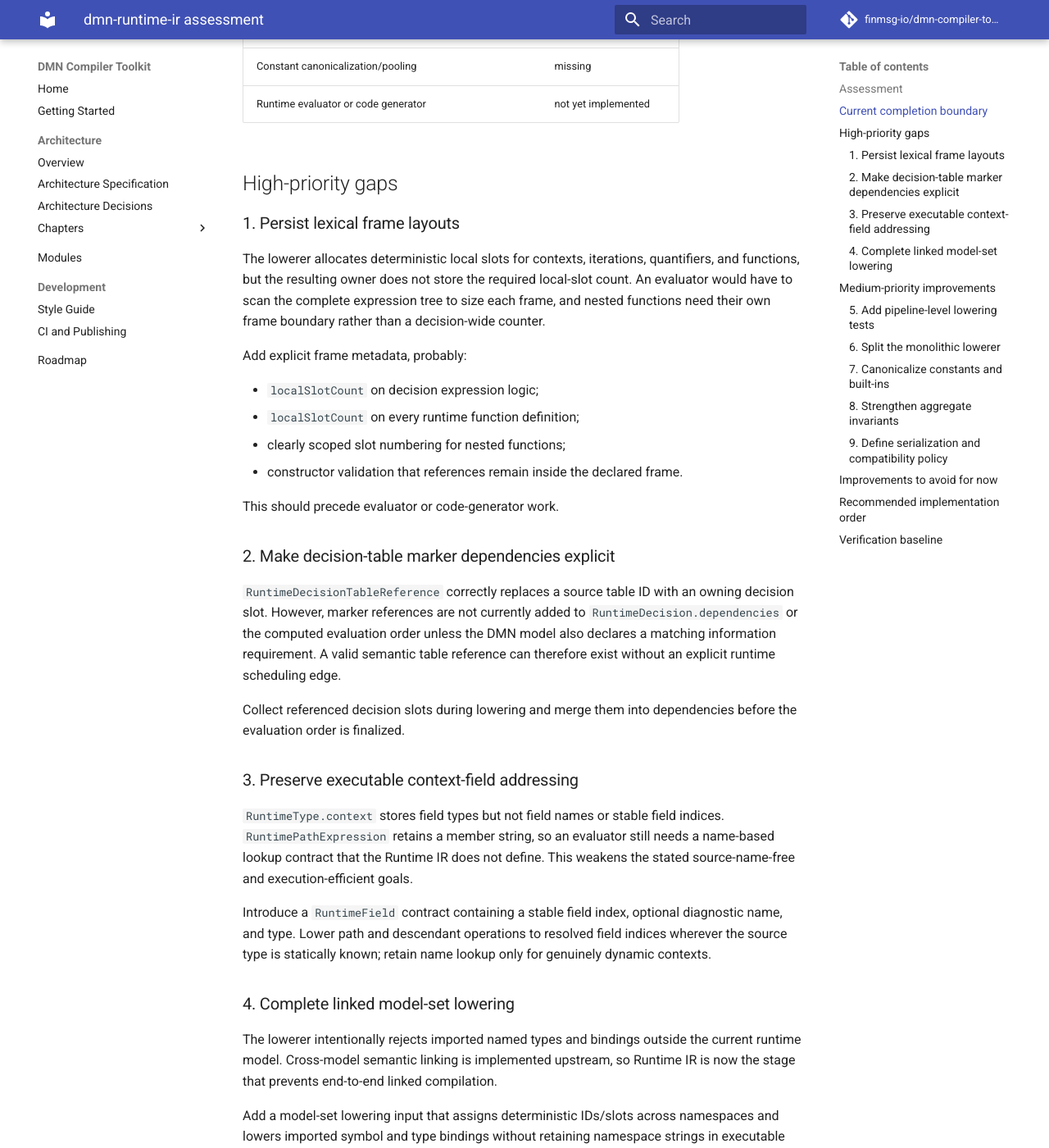
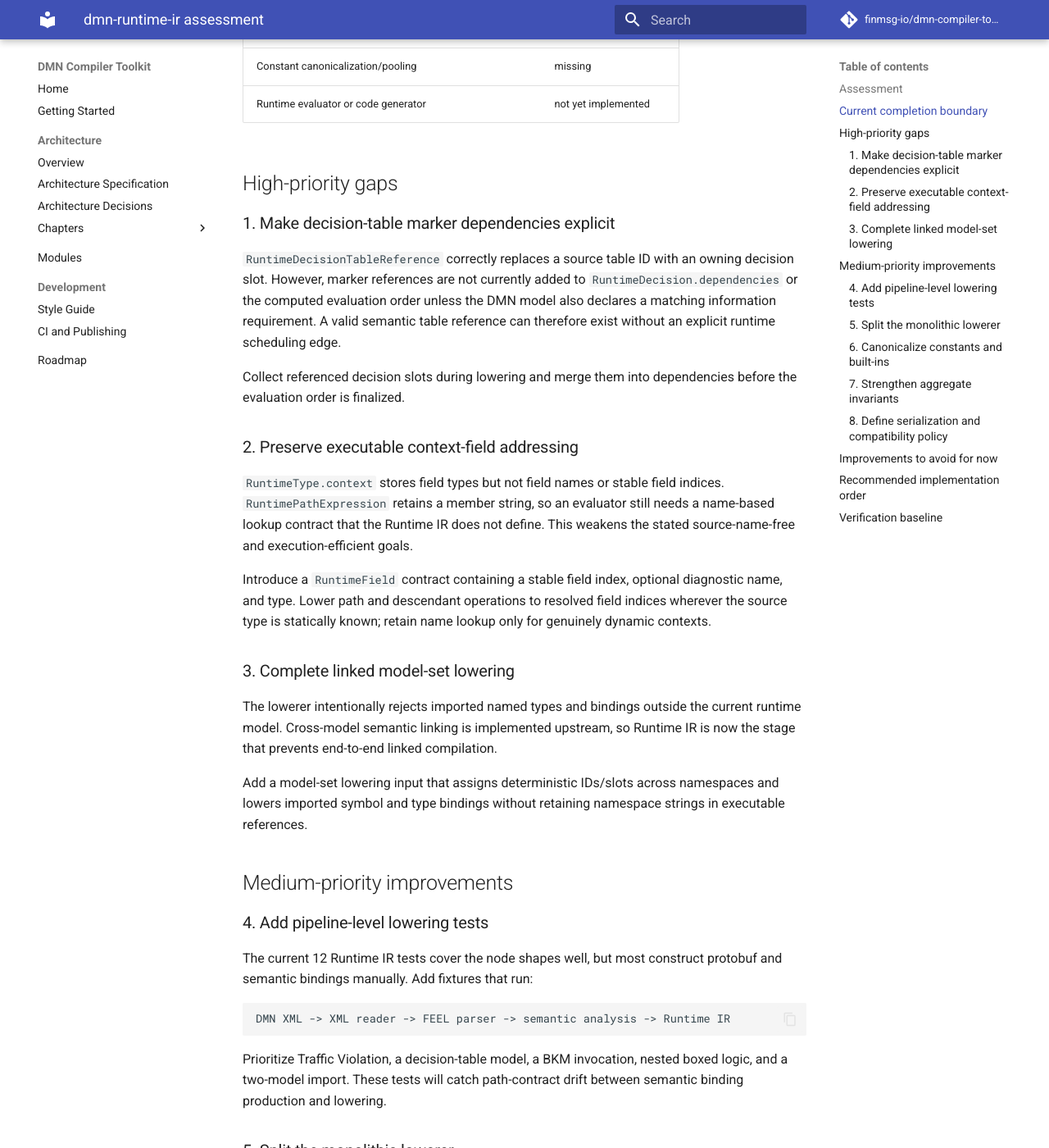
Before and after one commit to finmsg-io/dmn-compiler-toolkit, an MkDocs documentation site: the page built from docs/todos/dmn-runtime-ir/assessment-dmn-runtime-ir.md, in a window 1280 px wide and 1400 px high, scrolled down 1050 px. Shown: the whole window at 82% size. Built offline with MkDocs 1.6.1 and Material for MkDocs 9.7.7, drawn with Linux system fonts in a browser that asks for light colours; comment, search, counter and statistics services are not loaded; some of the changed text lies outside the part shown.

Commit message:
Implemented persisted decision and nested-function lexical frame layouts.

```diff
--- a/docs/todos/dmn-runtime-ir/assessment-dmn-runtime-ir.md
+++ b/docs/todos/dmn-runtime-ir/assessment-dmn-runtime-ir.md
@@ -26,30 +26,14 @@ only by rescanning expression trees.
 | Decision-table structure and tests | implemented |
 | Executable BKM function bodies | complete |
 | Linked multi-model Runtime IR | missing |
-| Persisted evaluator frame sizes/layouts | missing |
+| Persisted evaluator frame sizes/layouts | complete |
 | Optimized member/field addressing | missing |
 | Constant canonicalization/pooling | missing |
 | Runtime evaluator or code generator | not yet implemented |
 
 ## High-priority gaps
 
-### 1. Persist lexical frame layouts
-
-The lowerer allocates deterministic local slots for contexts, iterations, quantifiers, and
-functions, but the resulting owner does not store the required local-slot count. An evaluator
-would have to scan the complete expression tree to size each frame, and nested functions need
-their own frame boundary rather than a decision-wide counter.
-
-Add explicit frame metadata, probably:
-
-- `localSlotCount` on decision expression logic;
-- `localSlotCount` on every runtime function definition;
-- clearly scoped slot numbering for nested functions;
-- constructor validation that references remain inside the declared frame.
-
-This should precede evaluator or code-generator work.
-
-### 2. Make decision-table marker dependencies explicit
+### 1. Make decision-table marker dependencies explicit
 
 `RuntimeDecisionTableReference` correctly replaces a source table ID with an owning decision
 slot. However, marker references are not currently added to `RuntimeDecision.dependencies` or
@@ -95,14 +79,14 @@ Prioritize Traffic Violation, a decision-table model, a BKM invocation, nested b
 two-model import. These tests will catch path-contract drift between semantic binding production
 and lowering.
 
-### 6. Split the monolithic lowerer
+### 5. Split the monolithic lowerer
 
 `RuntimeIrLowerer` now owns model indexing, type lowering, expression lowering, boxed lowering,
 decision-table lowering, lexical-frame allocation, and validation. Extract focused internal
 components after frame/model-set design is settled. Suggested boundaries are expression,
 decision-table, type, and model-index lowering.
 
-### 7. Canonicalize constants and built-ins
+### 6. Canonicalize constants and built-ins
 
 Runtime constants retain source strings, and built-in calls retain function names. This is a good
 lossless baseline, but an evaluator would repeatedly parse numbers/temporals and dispatch built-ins
@@ -127,7 +111,7 @@ yet validate:
 Add constructor/factory validation and focused negative tests before exposing Runtime IR as a
 public compiler API.
 
-### 9. Define serialization and compatibility policy
+### 8. Define serialization and compatibility policy
 
 The architecture discusses Runtime IR serialization, but the current contracts are Java records
 with no versioning boundary. Decide whether Runtime IR is process-local only, Java-serializable,
@@ -146,17 +130,16 @@ Do not yet:
 
 ## Recommended implementation order
 
-1. Persist decision/function lexical frame sizes and correct nested-function slot scopes.
-2. Add implicit Runtime IR dependency edges from expression references.
-3. Introduce indexed context-field layouts and resolved member access.
-4. Add XML-to-Runtime-IR integration fixtures.
-5. Complete linked model-set lowering.
-6. Strengthen aggregate invariants.
-7. Extract lowerer components.
-8. Add canonicalization/constant-pool and optimization passes.
-9. Define serialization only when a concrete cache or deployment use case requires it.
+1. Add implicit Runtime IR dependency edges from expression references.
+2. Introduce indexed context-field layouts and resolved member access.
+3. Add XML-to-Runtime-IR integration fixtures.
+4. Complete linked model-set lowering.
+5. Strengthen aggregate invariants.
+6. Extract lowerer components.
+7. Add canonicalization/constant-pool and optimization passes.
+8. Define serialization only when a concrete cache or deployment use case requires it.
 
 ## Verification baseline
 
-The six-module Maven reactor passes. `dmn-runtime-ir` currently has 13 tests, and the complete
-reactor has 163 passing tests. `git diff --check` passes for the current implementation.
+The six-module Maven reactor passes. `dmn-runtime-ir` currently has 14 tests, and the complete
+reactor has 164 passing tests. `git diff --check` passes for the current implementation.
```
Also changed, not shown: other parts of docs/todos/dmn-runtime-ir/assessment-dmn-runtime-ir.md (+4 -4 lines), docs/architecture/chapters/05-Maven Modules.md (+3 -2 lines), docs/architecture/chapters/09-Runtime IR.md (+1 -1 lines), docs/architecture/chapters/18-Roadmap.md (+2 -1 lines), docs/index.md (+1 -1 lines), docs/modules.md (+2 -2 lines), 5 other files.
